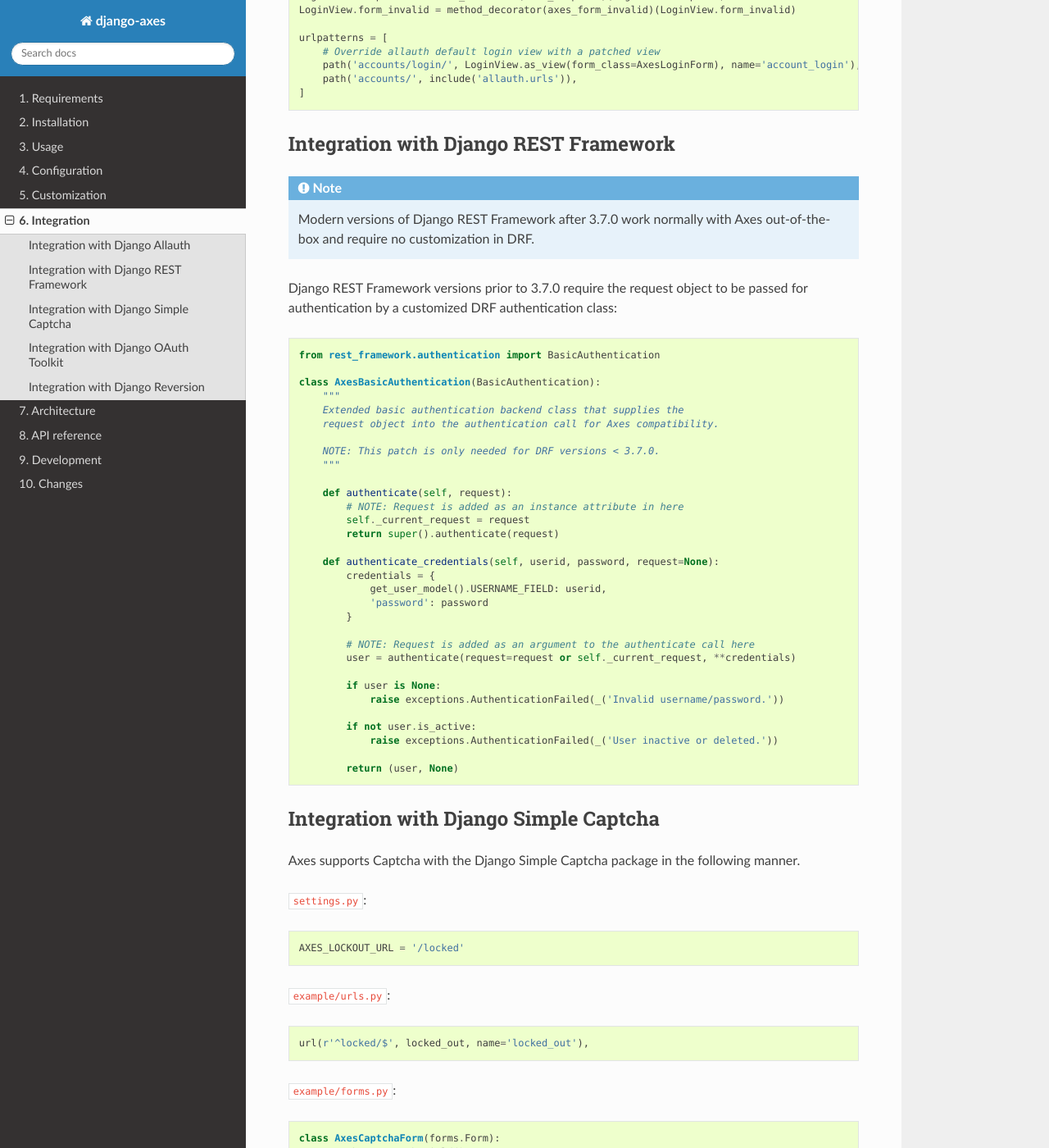
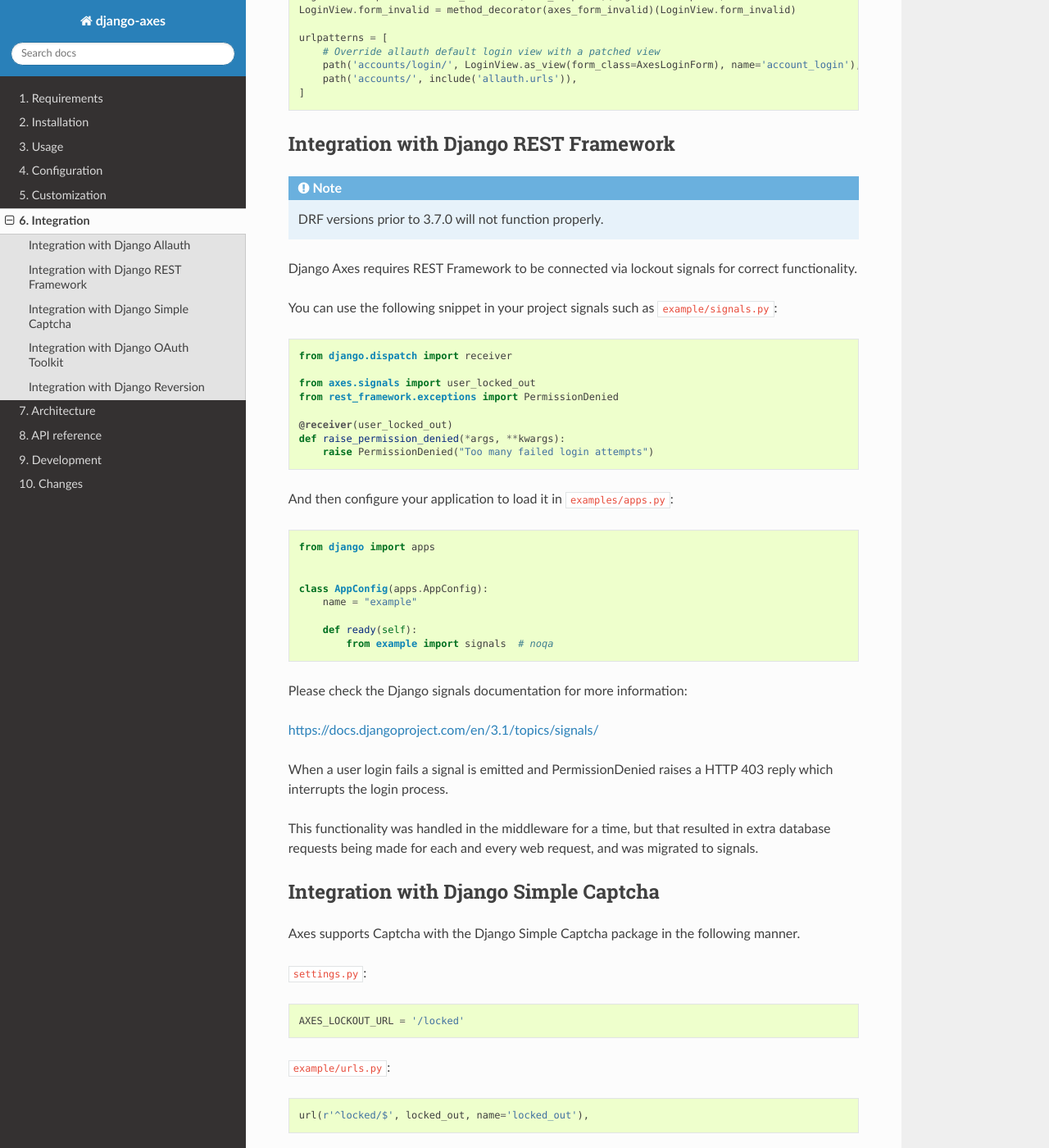
Before and after one commit to jazzband/django-axes, a Sphinx documentation site: the page built from docs/6_integration.rst, in a window 1280 px wide and 1400 px high, scrolled down 1822 px. Shown: the whole window at 82% size. Built offline with Sphinx 7.4.7 and the Read the Docs theme 2.0.0, drawn with Linux system fonts in a browser that asks for light colours; the version number could not be read and is left out.

Commit message:
Move DRF integration into signals
Add documentation on how to enable the integration
and remove the logic from global middleware.

Fixes #673

```diff
--- a/docs/6_integration.rst
+++ b/docs/6_integration.rst
@@ -100,45 +100,44 @@
 --------------------------------------
 
 .. note::
-   Modern versions of Django REST Framework after 3.7.0 work normally with Axes
-   out-of-the-box and require no customization in DRF.
+   DRF versions prior to 3.7.0 will not function properly.
 
 
-Django REST Framework versions prior to 3.7.0
-require the request object to be passed for authentication
-by a customized DRF authentication class::
+Django Axes requires REST Framework to be connected
+via lockout signals for correct functionality.
 
-    from rest_framework.authentication import BasicAuthentication
+You can use the following snippet in your project signals such as ``example/signals.py``::
 
-    class AxesBasicAuthentication(BasicAuthentication):
-        """
-        Extended basic authentication backend class that supplies the
-        request object into the authentication call for Axes compatibility.
+    from django.dispatch import receiver
 
-        NOTE: This patch is only needed for DRF versions < 3.7.0.
-        """
+    from axes.signals import user_locked_out
+    from rest_framework.exceptions import PermissionDenied
 
-        def authenticate(self, request):
-            # NOTE: Request is added as an instance attribute in here
-            self._current_request = request
-            return super().authenticate(request)
+    @receiver(user_locked_out)
+    def raise_permission_denied(*args, **kwargs):
+        raise PermissionDenied("Too many failed login attempts")
 
-        def authenticate_credentials(self, userid, password, request=None):
-            credentials = {
-                get_user_model().USERNAME_FIELD: userid,
-                'password': password
-            }
+And then configure your application to load it in ``examples/apps.py``::
 
-            # NOTE: Request is added as an argument to the authenticate call here
-            user = authenticate(request=request or self._current_request, **credentials)
+    from django import apps
 
-            if user is None:
-                raise exceptions.AuthenticationFailed(_('Invalid username/password.'))
 
-            if not user.is_active:
-                raise exceptions.AuthenticationFailed(_('User inactive or deleted.'))
+    class AppConfig(apps.AppConfig):
+        name = "example"
 
-            return (user, None)
+        def ready(self):
+            from example import signals  # noqa
+
+Please check the Django signals documentation for more information:
+
+https://docs.djangoproject.com/en/3.1/topics/signals/
+
+When a user login fails a signal is emitted and PermissionDenied
+raises a HTTP 403 reply which interrupts the login process.
+
+This functionality was handled in the middleware for a time,
+but that resulted in extra database requests being made for
+each and every web request, and was migrated to signals.
 
 
 Integration with Django Simple Captcha
```
Also changed, not shown: CHANGES.rst (+10 -3 lines), 4 other files.
